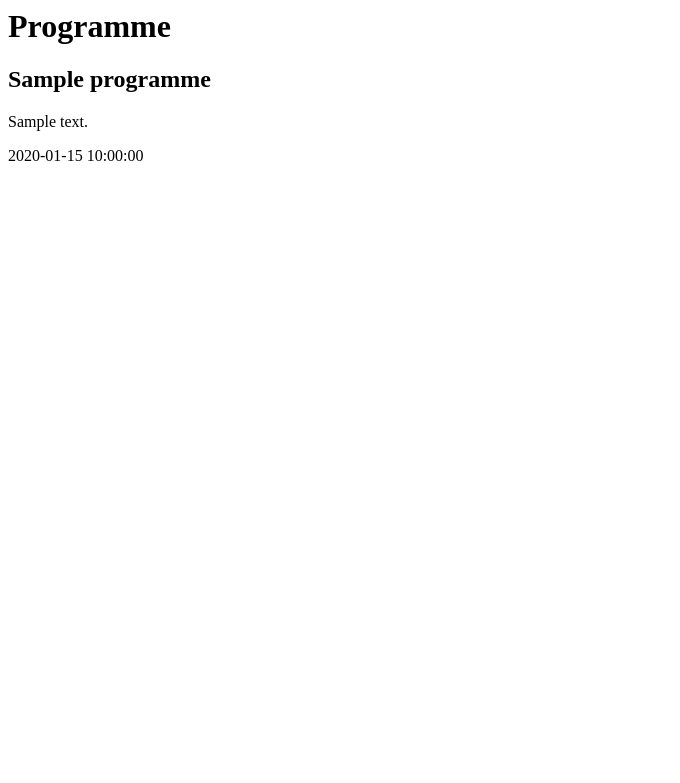
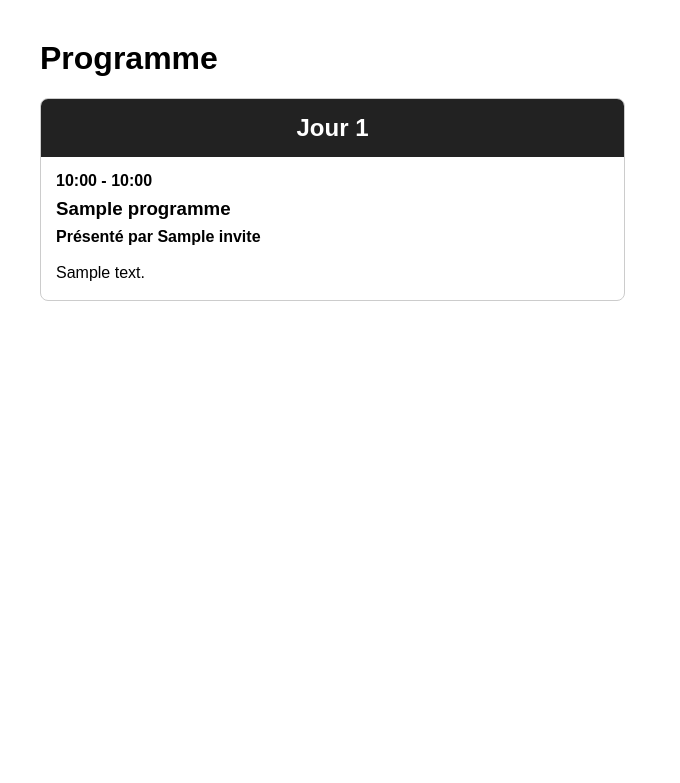
Before and after one commit to Lola-Lfc/Festindieval, a Laravel app: page /programme in a window 1280 px wide. Shown: the top 783 px of the page, without its empty margins (0-680 px from the left). Run offline with Laravel 12, Linux system fonts and the light colour scheme; tables that the repository leaves empty hold one stand-in row (values such as "Sample post"); parts of the project's set-up code (start-up, migrations or seed data) failed here and were passed over.

Commit message:
Basic front for programme

```diff
--- a/SiteWeb/app/Http/Controllers/ProgrammeController.php
+++ b/SiteWeb/app/Http/Controllers/ProgrammeController.php
@@ -8,7 +8,11 @@ class ProgrammeController extends Controller
 {
     public function index()
     {
-        $programmes = Programme::all();
+        $programmes = Programme::with('invite')
+            ->orderBy('jour')
+            ->orderBy('dt_heure_debut')
+            ->get()
+            ->groupBy('jour');
 
         return view('programme', compact('programmes'));
     }
--- a/SiteWeb/app/Models/Programme.php
+++ b/SiteWeb/app/Models/Programme.php
@@ -7,4 +7,9 @@ use Illuminate\Database\Eloquent\Model;
 class Programme extends Model
 {
     protected $guarded = [];
+
+    public function invite()
+    {
+        return $this->belongsTo(Invite::class);
+    }
 }
--- a/SiteWeb/public/css/programme.css
+++ b/SiteWeb/public/css/programme.css
@@ -0,0 +1,58 @@
+body {
+    font-family: Arial, sans-serif;
+    margin: 40px;
+}
+
+.calendrier {
+    display: grid;
+    grid-template-columns: repeat(2, 1fr);
+    gap: 30px;
+}
+
+.jour {
+    border: 1px solid #ccc;
+    border-radius: 8px;
+    overflow: hidden;
+}
+
+.jour > h2 {
+    margin: 0;
+    padding: 15px;
+    background: #222;
+    color: white;
+    text-align: center;
+}
+
+.evenement {
+    padding: 15px;
+    border-bottom: 1px solid #ccc;
+}
+
+.evenement:last-child {
+    border-bottom: none;
+}
+
+.horaire {
+    font-weight: bold;
+    margin-bottom: 8px;
+}
+
+.evenement h3 {
+    margin: 0 0 8px;
+}
+
+.invite {
+    font-weight: bold;
+    margin: 5px 0;
+}
+
+.description {
+    margin-bottom: 0;
+    line-height: 1.4;
+}
+
+@media (max-width: 700px) {
+    .calendrier {
+        grid-template-columns: 1fr;
+    }
+}
--- a/SiteWeb/resources/views/programme.blade.php
+++ b/SiteWeb/resources/views/programme.blade.php
@@ -1,7 +1,53 @@
+<!DOCTYPE html>
+<html lang="fr">
+<head>
+    <meta charset="UTF-8">
+    <title>Programme</title>
+    <link rel="stylesheet" href="{{ asset('css/programme.css') }}">
+</head>
+<body>
+
 <h1>Programme</h1>
 
-@foreach ($programmes as $programme)
-    <h2>{{ $programme->nom }}</h2>
-    <p>{{ $programme->description }}</p>
-    <p>{{ $programme->dt_heure_debut }}</p>
-@endforeach
+<div class="calendrier">
+
+    @foreach ($programmes as $jour => $evenements)
+
+        <div class="jour">
+
+            <h2>Jour {{ $jour }}</h2>
+
+            @foreach ($evenements as $programme)
+
+                <div class="evenement">
+
+                    <div class="horaire">
+                        {{ \Carbon\Carbon::parse($programme->dt_heure_debut)->format('H:i') }}
+                        -
+                        {{ \Carbon\Carbon::parse($programme->dt_heure_fin)->format('H:i') }}
+                    </div>
+
+                    <h3>{{ $programme->nom }}</h3>
+
+                    @if ($programme->invite)
+                        <p class="invite">
+                            Présenté par {{ $programme->invite->nom }}
+                        </p>
+                    @endif
+
+                    <p class="description">
+                        {{ $programme->description }}
+                    </p>
+
+                </div>
+
+            @endforeach
+
+        </div>
+
+    @endforeach
+
+</div>
+
+</body>
+</html>
```
